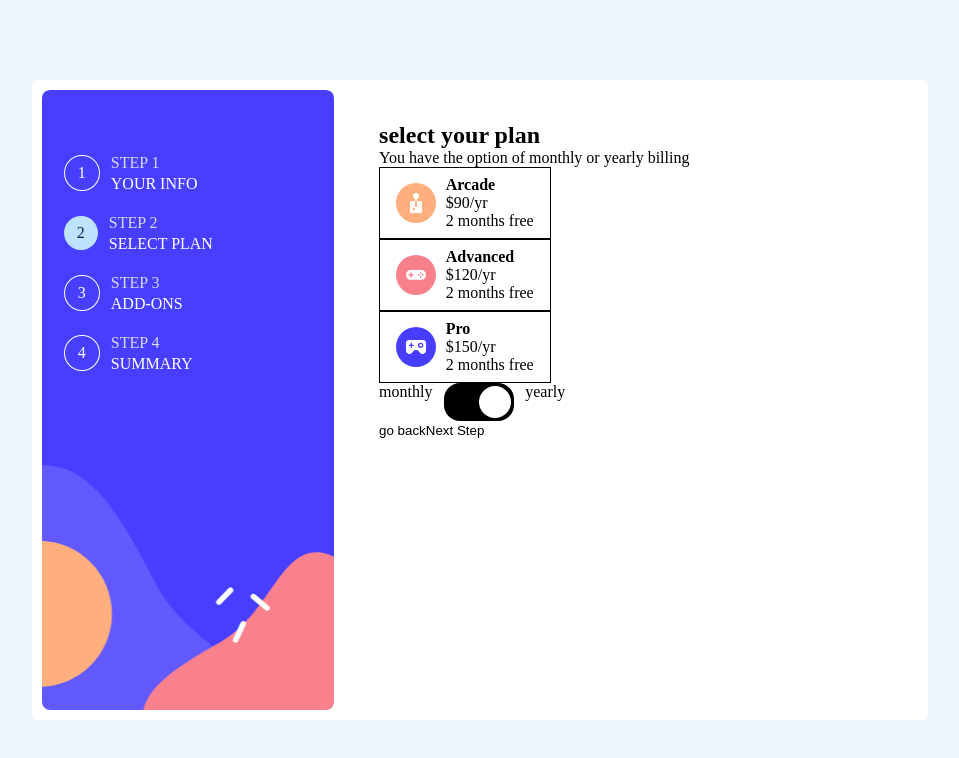
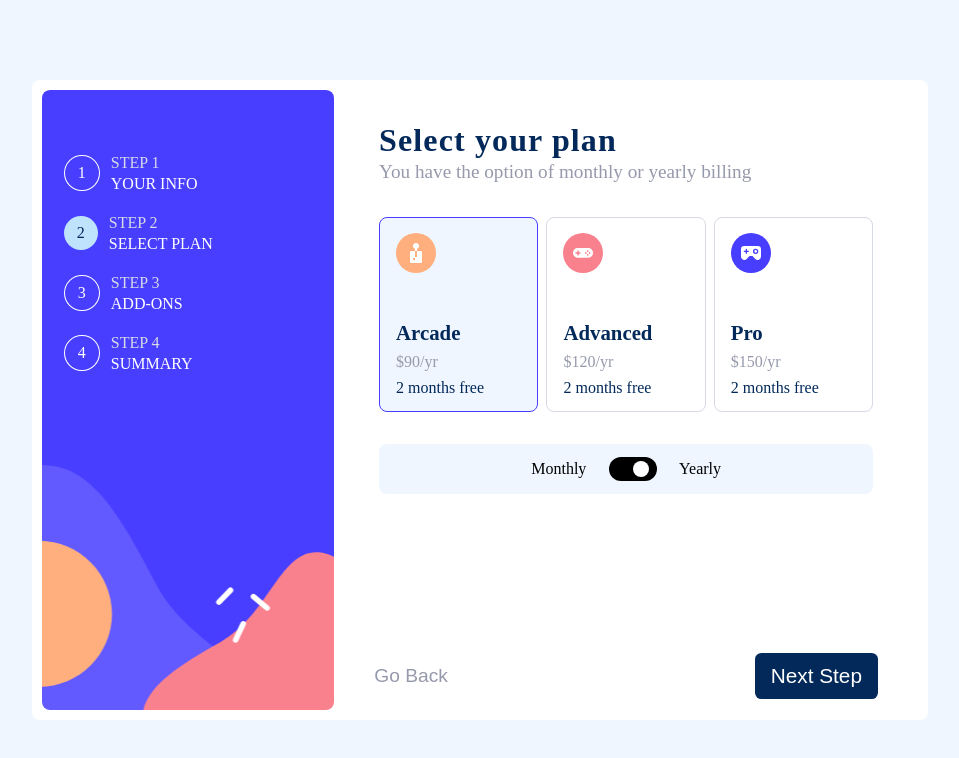
Before and after one commit to efezinoidisi/multi-step-form, a Vue app: page / in a window 1280 px wide. Both pictures are taken after typing "Sample", "name@example.com", "5551234" into the empty fields and a click on the button "Next Step". Shown: the top 758 px of the page, without its empty margins (160-1119 px from the left). Built offline with nearby package versions, Linux system fonts and the light colour scheme.

Commit message:
style: improve step 2 styling

```diff
--- a/src/App.vue
+++ b/src/App.vue
@@ -108,10 +108,9 @@ function prevStep() {
 }
 
 main {
-  margin-top: -4.8rem;
+  margin: -4.8rem auto 4rem;
   background-color: var(--white);
   width: 90%;
-  margin-inline: auto;
   padding: 2rem 1rem;
   border-radius: 8px;
 }
@@ -125,11 +124,13 @@ main {
     width: 85%;
     margin-inline: auto;
     border-radius: 0.5rem;
+    position: relative;
   }
 
   main {
     grid-column: span 2;
-    margin-top: 0;
+    margin-block: 0;
+    position: relative;
   }
 }
 
--- a/src/components/StepOne.vue
+++ b/src/components/StepOne.vue
@@ -90,10 +90,17 @@ input {
 input::placeholder {
   color: var(--cool-gray);
 }
+
 button[type="submit"] {
   align-self: flex-end;
   position: fixed;
   bottom: 1rem;
   right: 0.8rem;
 }
+
+@media screen and (min-width: 47.8125rem) {
+  button[type="submit"] {
+    position: absolute;
+  }
+}
 </style>
--- a/src/components/StepTwo.vue
+++ b/src/components/StepTwo.vue
@@ -1,9 +1,13 @@
 <template>
-  <h2>select your plan</h2>
-  <p>You have the option of monthly or yearly billing</p>
+  <h2 class="step-title">Select your plan</h2>
+  <p class="step-desc">You have the option of monthly or yearly billing</p>
 
-  <form @submit.prevent="handleSubmit">
-    <label class="plan__label">
+  <form @submit.prevent="handleSubmit" class="form-two">
+    <div class="plan-wrap">
+      <label
+        class="plan__label"
+        :class="formData.values.plan === 'arcade' ? 'active' : ''"
+      >
         <img src="../assets/images/icon-arcade.svg" alt="" />
         <input
           type="radio"
@@ -26,7 +30,10 @@
           }}</span>
         </span>
       </label>
-    <label class="plan__label">
+      <label
+        class="plan__label"
+        :class="formData.values.plan === 'advanced' ? 'active' : ''"
+      >
         <img src="../assets/images/icon-advanced.svg" alt="" />
         <input
           type="radio"
@@ -49,7 +56,10 @@
           }}</span>
         </span>
       </label>
-    <label class="plan__label">
+      <label
+        class="plan__label"
+        :class="formData.values.plan === 'pro' ? 'active' : ''"
+      >
         <img src="../assets/images/icon-pro.svg" alt="" />
         <input
           type="radio"
@@ -63,15 +73,16 @@
         <span class="wrap">
           <span class="heading">pro</span>
           <span>{{
-          plans[formData.values.period ? formData.values.period : "yearly"].pro
-            .price
+            plans[formData.values.period ? formData.values.period : "yearly"]
+              .pro.price
           }}</span>
           <span>{{
-          plans[formData.values.period ? formData.values.period : "yearly"].pro
-            .free
+            plans[formData.values.period ? formData.values.period : "yearly"]
+              .pro.free
           }}</span>
         </span>
       </label>
+    </div>
 
     <div class="period__wrap">
       <p>monthly</p>
@@ -99,9 +110,9 @@
       </div>
       <label for="yearly"> yearly </label>
     </div>
-    <div>
+    <div class="step-controls">
       <button type="button" @click="prevStep">go back</button>
-      <button type="submit">next step</button>
+      <button type="submit" class="next-btn">next step</button>
     </div>
   </form>
 </template>
@@ -131,6 +142,17 @@ function handleSubmit() {
 </script>
 
 <style scoped>
+.form-two {
+  width: 100%;
+  margin-top: 2rem;
+}
+
+.plan-wrap {
+  display: flex;
+  flex-direction: column;
+  gap: 0.9rem;
+}
+
 input.plan {
   display: none;
 }
@@ -138,39 +160,64 @@ input.plan {
 .plan__label {
   display: flex;
   gap: 0.6rem;
-  border: 1px solid black;
-  width: fit-content;
-  padding: 0.5rem 1rem;
+  border: 1px solid var(--light-gray);
+  width: 100%;
+  padding: 0.9rem 1rem;
+  border-radius: 0.5rem;
+  align-items: flex-start;
 
   .wrap {
     display: flex;
     flex-direction: column;
+    gap: 0.5rem;
+    color: var(--marine-blue);
+
+    span:nth-child(2) {
+      color: var(--cool-gray);
+    }
   }
 
   .heading {
     text-transform: capitalize;
     font-weight: 600;
+    font-size: 1.3rem;
+  }
+
+  &.active {
+    border-color: var(--purplish-blue);
+    background-color: var(--magnolia);
   }
 }
 
 .period__wrap {
   display: flex;
-  gap: 0.7rem;
+  gap: 1.4rem;
+  background-color: var(--magnolia);
+  justify-content: center;
+  padding: 0.6rem;
+  border-radius: 0.5rem;
+  align-items: center;
+  text-transform: capitalize;
+  margin-top: 2rem;
 
   .input__wrap {
     background-color: black;
-    border-radius: 1rem;
-    padding: 0.2rem;
+    border-radius: 1.3rem;
+    padding: 0.2rem 0.1rem;
+    height: 1.5rem;
+    width: 3rem;
     display: flex;
     justify-content: center;
     align-items: center;
+    overflow: hidden;
 
     label {
       display: inline-block;
-      width: 2rem;
-      height: 2rem;
+      width: 1rem;
+      height: 1rem;
       background-color: inherit;
       border-radius: 50%;
+      transition: all 0.2s linear;
     }
 
     input[type="radio"] {
@@ -182,4 +229,43 @@ input.plan {
     }
   }
 }
+
+.step-controls {
+  position: absolute;
+  bottom: 0;
+  background-color: var(--white);
+  display: flex;
+  justify-content: space-between;
+  padding: 0.7rem;
+  width: 100%;
+  left: 0;
+  right: 0;
+
+  button:first-of-type {
+    text-transform: capitalize;
+    color: var(--cool-gray);
+    font-size: 1.2rem;
+  }
+}
+
+@media screen and (min-width: 47.8125rem) {
+  main {
+    position: relative;
+  }
+
+  .plan-wrap {
+    flex-direction: row;
+    gap: 0.5rem;
+  }
+
+  .plan__label {
+    flex-direction: column;
+    gap: 3rem;
+    flex: 1;
+  }
+
+  .period__wrap {
+    padding-block: 0.8rem;
+  }
+}
 </style>
--- a/src/style.css
+++ b/src/style.css
@@ -24,6 +24,8 @@
 
 body {
   background-color: var(--magnolia);
+  padding-bottom: 2rem;
+  position: relative;
 }
 
 li {
@@ -77,5 +79,6 @@ button[type="submit"] {
     display: flex;
     flex-direction: column;
     justify-content: center;
+    padding-block: 2rem;
   }
 }
```
Lines whose indentation alone changed are shown as unchanged.
